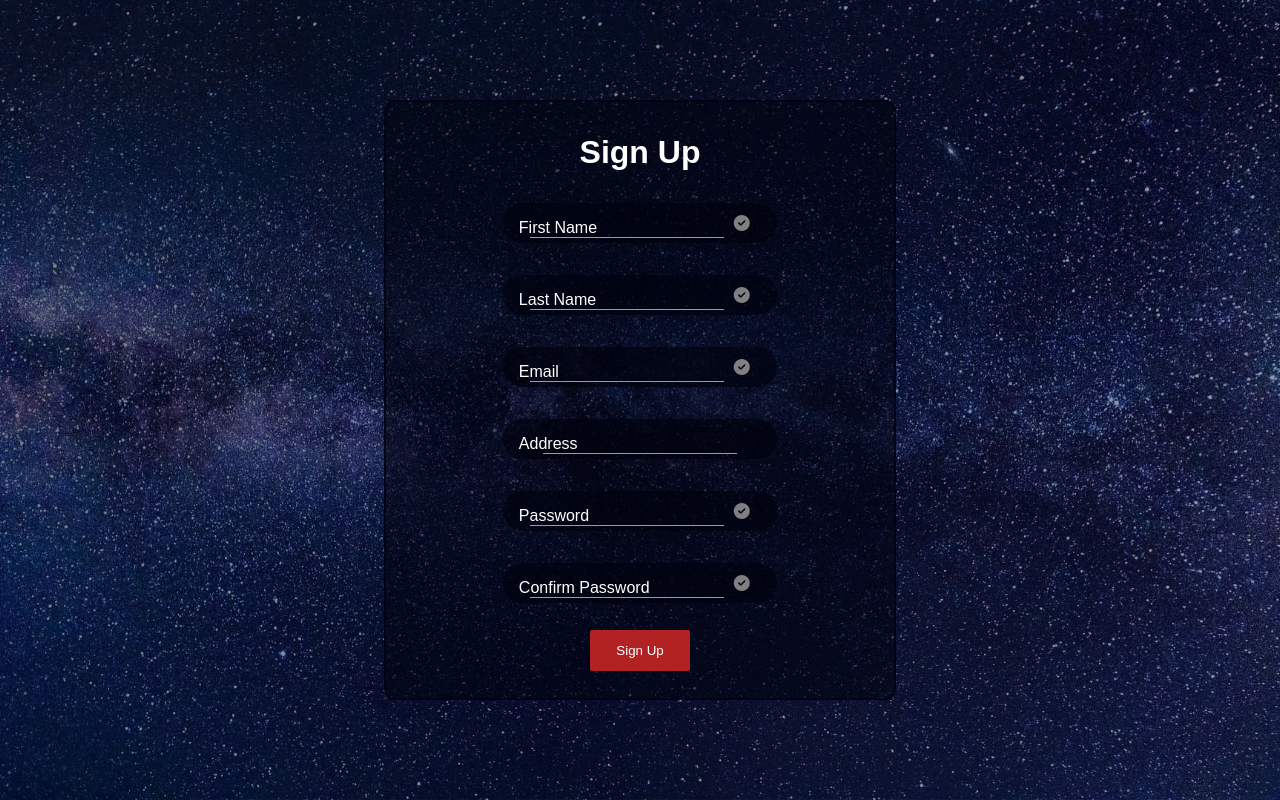
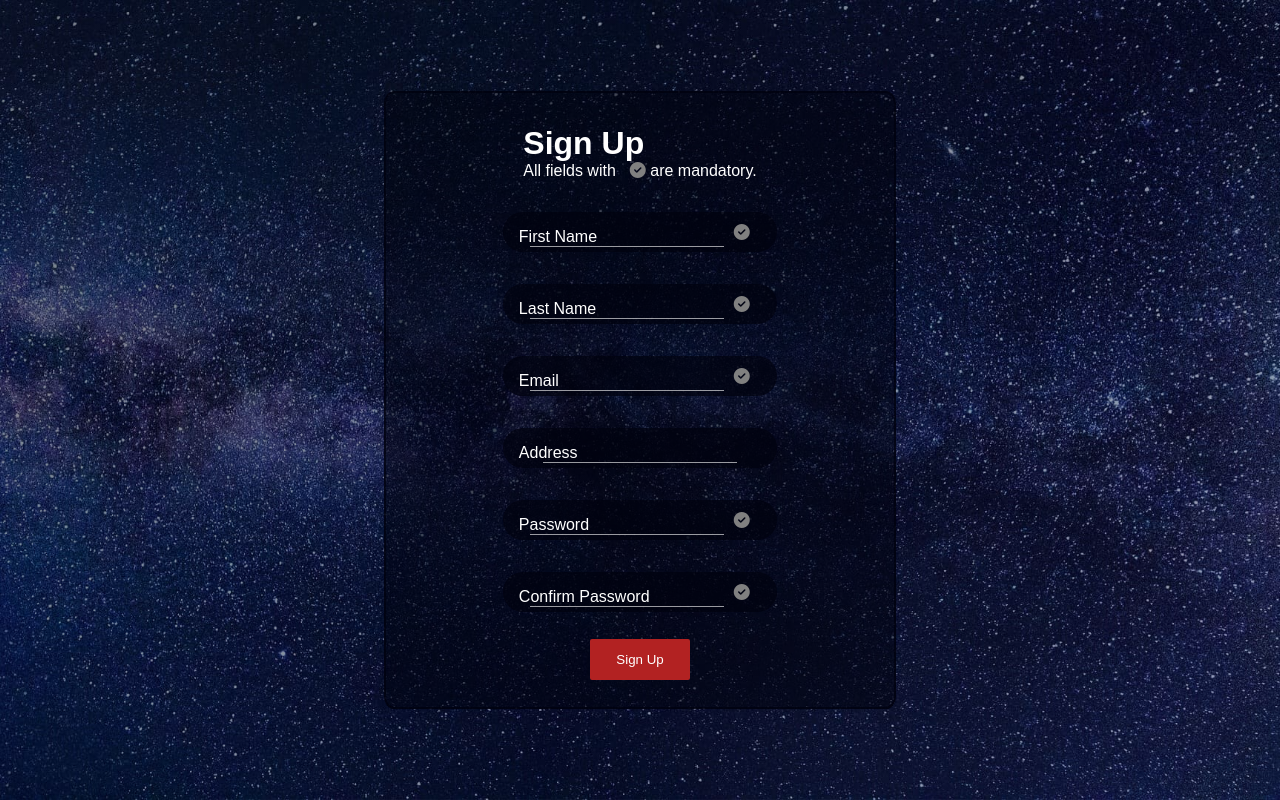
Before and after one commit to g1ann1-onn1s/Form-task, a plain HTML site: page index.html in a window 1280 px wide. Drawn offline with nearby package versions, Linux system fonts and the light colour scheme; a web font is replaced by a local one.

Commit message:
Update index.html

```diff
--- a/index.html
+++ b/index.html
@@ -14,7 +14,10 @@
           <div class="confirmation submitted">
             <p class="msg"></p>
           </div>
-          <h1>Sign Up</h1>
+          <div>
+            <h1>Sign Up</h1>
+            <p>All fields with <i class="fas fa-check-circle gray"></i> are mandatory.</p>
+          </div>
 
           <form action="index.html" method="post">
 
```
